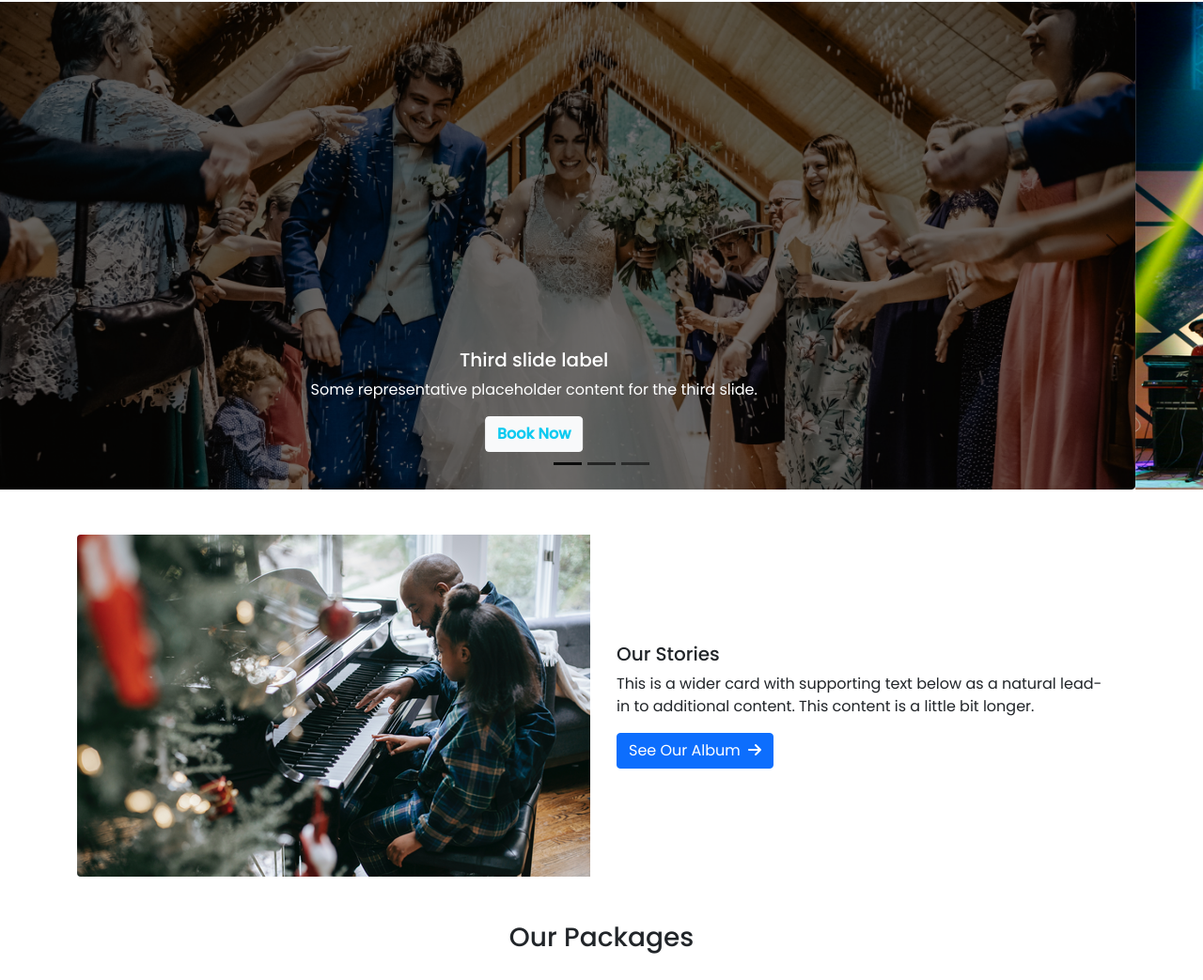
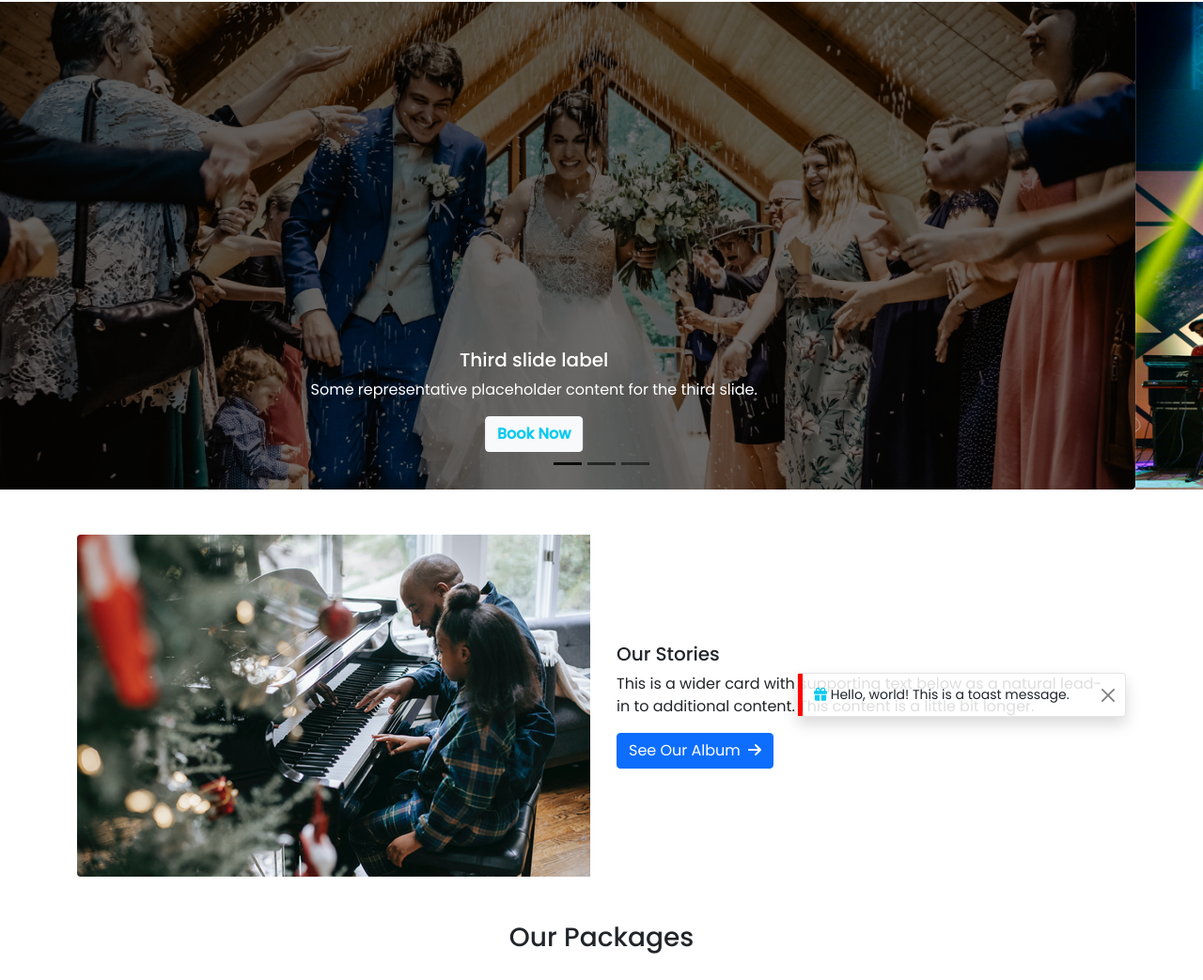
Before and after one commit to Mahbub-Sajon/convention-center, a plain HTML site: page index.html in a window 1280 px wide. Shown: the part 54-1097 px from the top of the page at 94% size. Drawn offline with nearby package versions, Linux system fonts and the light colour scheme.

Commit message:
toast added

```diff
--- a/Stylesheet/style.css
+++ b/Stylesheet/style.css
@@ -1,3 +1,6 @@
 body{
     font-family: 'Poppins', sans-serif;
 }
+.brother{
+    border-left: 5px solid red;
+}
--- a/index.html
+++ b/index.html
@@ -112,6 +112,17 @@
                   <div class="col-12 col-md-6 col-lg-6">
                     <div class="card-body">
                       <h5 class="card-title">Our Stories</h5>
+
+                      <div class="toast align-items-center show position-absolute top-20 end-0" role="alert" aria-live="assertive" aria-atomic="true">
+                        <div class="d-flex brother">
+                          <div class="toast-body">
+                            <i class="fas fa-gift text-info"></i>
+                          Hello, world! This is a toast message.
+                         </div>
+                          <button type="button" class="btn-close me-2 m-auto" data-bs-dismiss="toast" aria-label="Close"></button>
+                        </div>
+                      </div>
+
                       <p class="card-text">This is a wider card with supporting text below as a natural lead-in to additional content. This content is a little bit longer.</p>
                     <button class="btn btn-primary">See Our Album <i class="fas fa-arrow-right ms-1"></i>
                     </button>
@@ -340,6 +351,16 @@
     </footer>
 
 
+    <!-- Script for making the toast active  -->
+    <script>
+      window.onload = (e) => {
+          let myToast = document.querySelector('.toast');
+          let bsToast = new bootstrap.Toast(myToast);
+          bsToast.show();
+      }
+  </script>
+
+
 
 
     <!-- This is the cdn javascript link   -->
```
